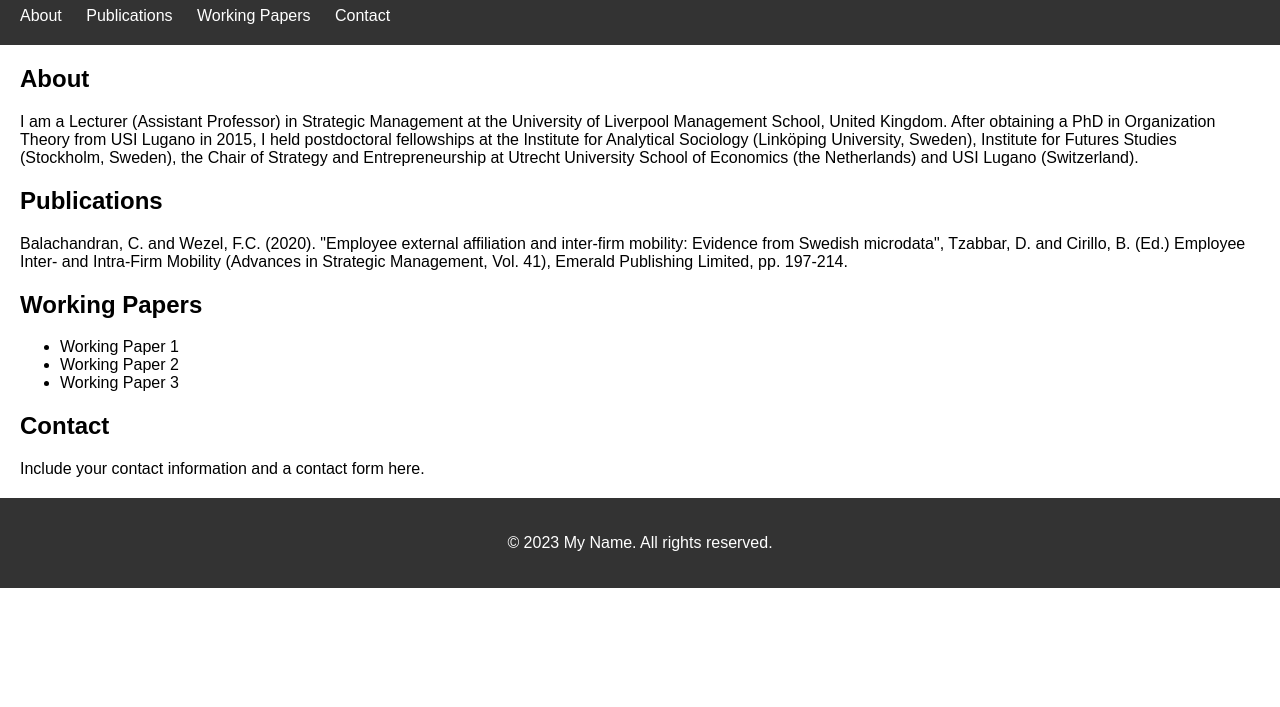
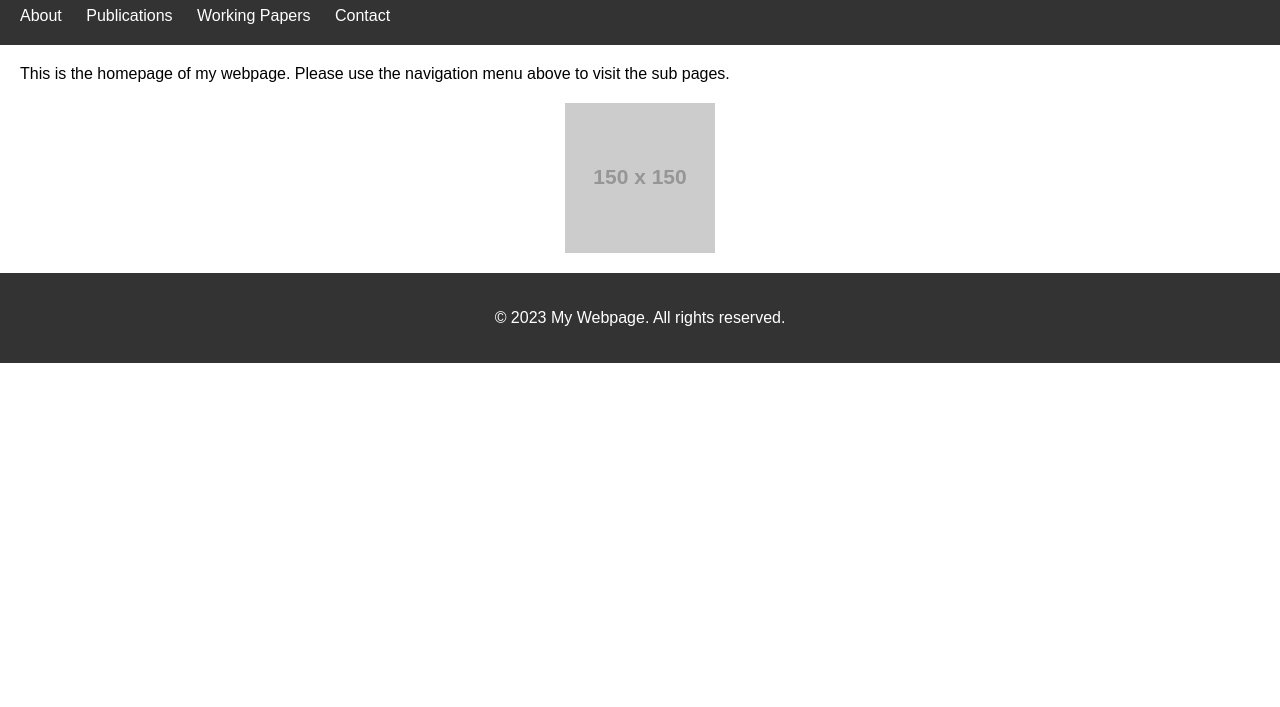
Before and after one commit to Balachac/my-webpage, a plain HTML site: page index.html in a window 1280 px wide. Shown: the part 93-800 px from the top of the page. Drawn offline with Linux system fonts and the light colour scheme; placeholder pictures from the web are drawn by us.

Commit message:
Update index.html

```diff
--- a/index.html
+++ b/index.html
@@ -6,53 +6,22 @@
 </head>
 <body>
 	<header>
-		<h1>Chanchal Balachandran</h1>
+		<h1>Welcome to my webpage!</h1>
 		<nav>
 			<ul>
-				<li><a href="#about">About</a></li>
-				<li><a href="#publications">Publications</a></li>
-				<li><a href="#working-papers">Working Papers</a></li>
-				<li><a href="#contact">Contact</a></li>
+				<li><a href="about.html">About</a></li>
+				<li><a href="publications.html">Publications</a></li>
+				<li><a href="working-papers.html">Working Papers</a></li>
+				<li><a href="contact.html">Contact</a></li>
 			</ul>
 		</nav>
 	</header>
-
 	<main>
-		<section id="about">
-			<h2>About</h2>
-			<p>I am a Lecturer (Assistant Professor) in Strategic Management at the University of Liverpool Management School, United Kingdom.
-				After obtaining a PhD in Organization Theory from USI Lugano in 2015, I held postdoctoral fellowships at
-				the Institute for Analytical Sociology (Linköping University, Sweden),
-				Institute for Futures Studies (Stockholm, Sweden),
-				the Chair of Strategy and Entrepreneurship at Utrecht University School of Economics (the Netherlands)
-				and USI Lugano (Switzerland).</p>
-		</section>
-
-		<section id="publications">
-			<h2>Publications</h2>
-			<p>
-				Balachandran, C. and Wezel, F.C. (2020). "Employee external affiliation and inter-firm mobility: Evidence from Swedish microdata",
-				Tzabbar, D. and Cirillo, B. (Ed.) Employee Inter- and Intra-Firm Mobility (Advances in Strategic Management, Vol. 41),
-				Emerald Publishing Limited, pp. 197-214.</p>
-		</section>
-
-		<section id="working-papers">
-			<h2>Working Papers</h2>
-			<ul>
-				<li>Working Paper 1</li>
-				<li>Working Paper 2</li>
-				<li>Working Paper 3</li>
-			</ul>
-		</section>
-
-		<section id="contact">
-			<h2>Contact</h2>
-			<p>Include your contact information and a contact form here.</p>
-		</section>
+		<p>This is the homepage of my webpage. Please use the navigation menu above to visit the sub pages.</p>
+		<img src="https://via.placeholder.com/150" alt="Placeholder Image">
 	</main>
-
 	<footer>
-		<p>&copy; 2023 My Name. All rights reserved.</p>
+		<p>&copy; 2023 My Webpage. All rights reserved.</p>
 	</footer>
 </body>
 </html>
```
